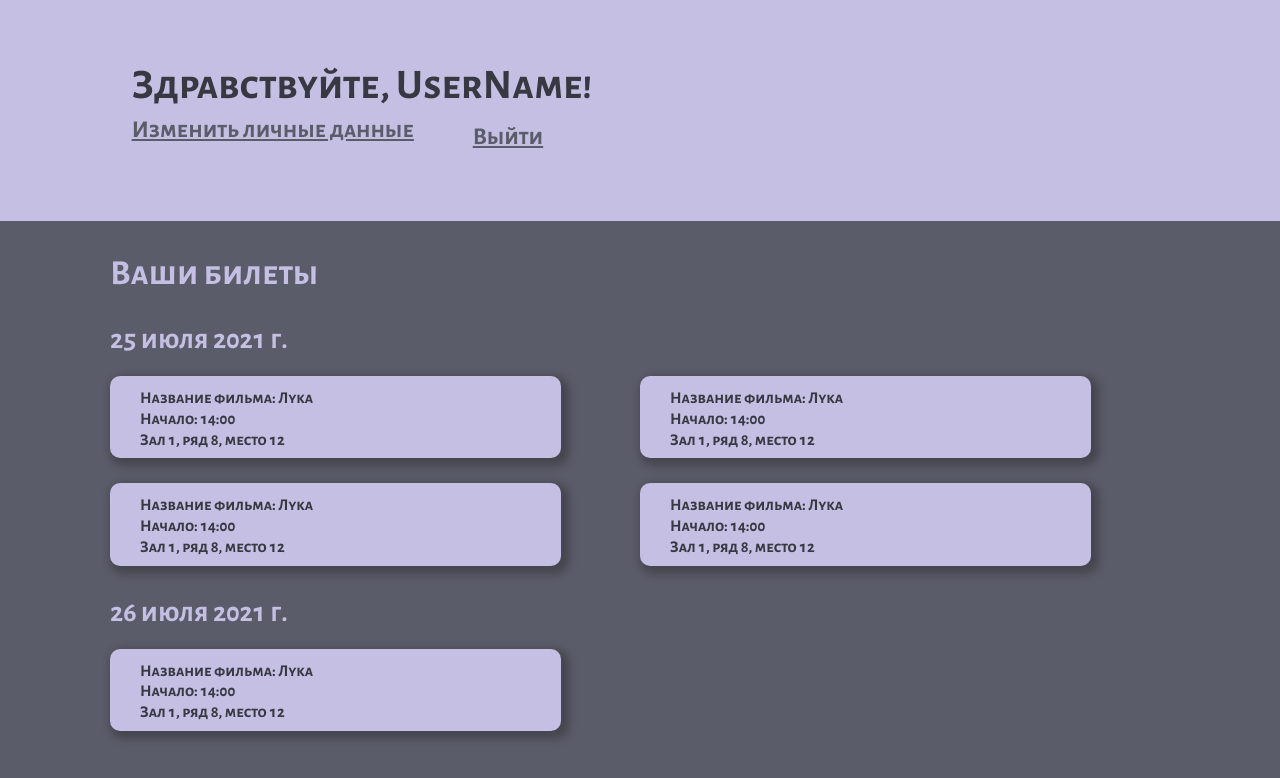
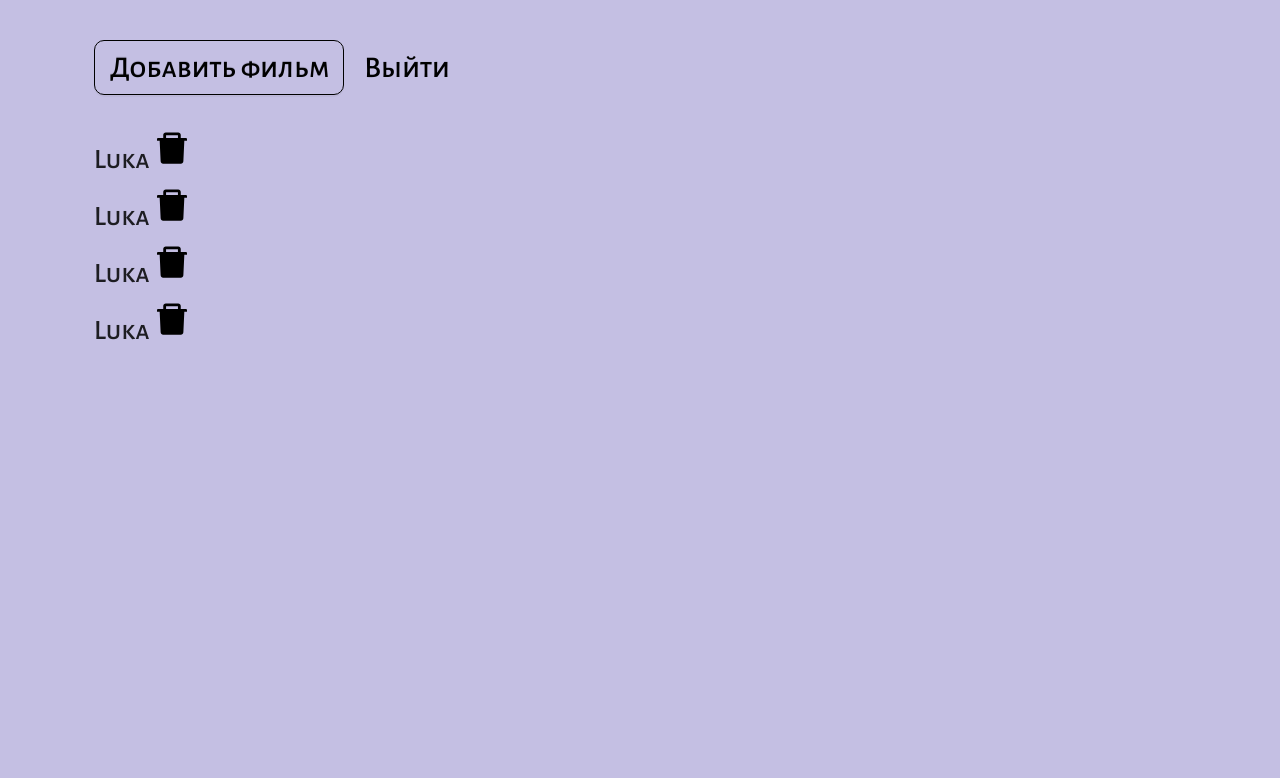
Before and after one commit to aidagalimova/luntik-front, a React (Create React App) app: page /profile in a window 1280 px wide. Shown: the top 778 px of the page. Built offline with nearby package versions, Linux system fonts and the light colour scheme.

Commit message:
add admin page and admin routing

```diff
--- /dev/null
+++ b/src/pages/admin/index.jsx
@@ -0,0 +1,31 @@
+import React from "react";
+import { Button } from "antd";
+import "./index.scss";
+import { ReactComponent as DeleteIcon } from "./svg/delete.svg";
+import { Link} from "react-router-dom";
+const films = [
+    { id: 1, name: "Luka" },
+    { id: 2, name: "Luka" },
+    { id: 3, name: "Luka" },
+    { id: 4, name: "Luka" }
+];
+
+function AdminPage() {
+    const filmsList = films.map((film) => {
+        return (<div key={film.id}><h1 className="film-name-text">{film.name}</h1> <DeleteIcon className="delete-icon" /></div>)
+    })
+    return (
+        <div className="films-div page">
+
+            <Button type="primary" className="add-film-btn">
+             <Link to="/addfilm"><h2 className="btnText">Добавить фильм</h2></Link>
+            </Button>
+            <h1 className="exit-text">Выйти</h1>
+            <div className="films-list-div">
+                {filmsList}
+            </div>
+        </div >
+    )
+}
+
+export default AdminPage;
--- /dev/null
+++ b/src/pages/admin/index.scss
@@ -0,0 +1,43 @@
+.films-div {
+    margin-left: 5%;
+    .add-film-btn {
+        display: inline;
+        margin-top: 20px;
+        background: #ffffff00 !important;
+        border: solid 1px;
+        border-color: black;
+        border-radius: 10px;
+        height: 55px !important;
+        width: 250px;
+        cursor: pointer;
+        margin-right: 20px;
+        .btnText {
+            color: black;
+            font-size: 30px;
+        }
+        &:hover {
+            background: #9590b3 !important;
+        }
+
+        &:active {
+            background: #d3cff0 !important;
+        }
+    }
+
+    .exit-text {
+        display: inline;
+        color: black;
+        font-size: 30px;
+        cursor: pointer;
+    }
+}
+.films-list-div {
+    margin-top: 30px;
+    .film-name-text {
+        display: inline;
+    }
+    .delete-icon {
+        cursor: pointer;
+        margin-top: 3px;
+    }
+}
--- a/src/pages/routing.jsx
+++ b/src/pages/routing.jsx
@@ -3,12 +3,28 @@ import { BrowserRouter as Router, Route } from "react-router-dom";
 import MainPage from "./main";
 import FilmPage from "./film";
 import ProfilePage from "./profile";
-const Routing = () => (
-    <Router>
-        <Route path="/" component={MainPage} exact/>
-        <Route path="/profile" component={ProfilePage} exact />
-        <Route  path="/films/:id"  component={FilmPage}/>
-    </Router>
-);
+import AdminPage from "./admin";
+import AddFilmPage from "./add-film";
+const isAdmin = true;
+const Routing = ({ isAuth }) => {
+    if (!isAdmin) {
+        return (
+            <Router>
+                <Route path="/" component={MainPage} exact />
+                <Route path="/profile" component={ProfilePage} exact />
+                <Route path="/films/:id" component={FilmPage} />
+            </Router>
+        )
+    } else {
+        return (
+            <Router>
+                <Route path="/" component={MainPage} exact />
+                <Route path="/profile" component={AdminPage} exact />
+                <Route path="/films/:id" component={FilmPage} />
+                <Route path="/addfilm" component={AddFilmPage} />
+            </Router>
+        )
+    }
+};
 
 export default Routing;
```
Also changed, not shown: src/pages/admin/svg/delete.svg (added).
